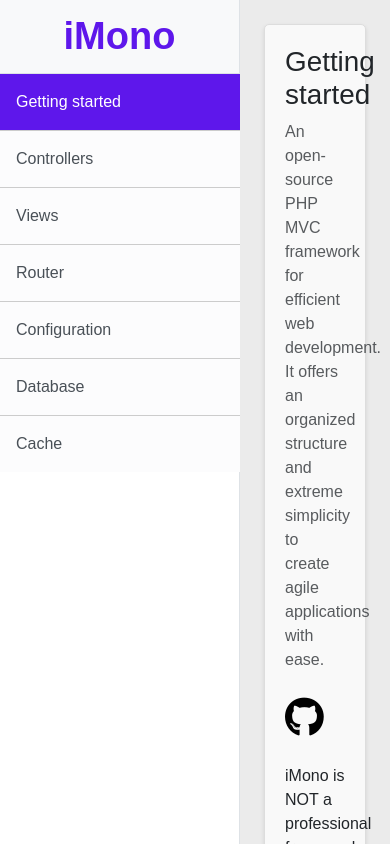
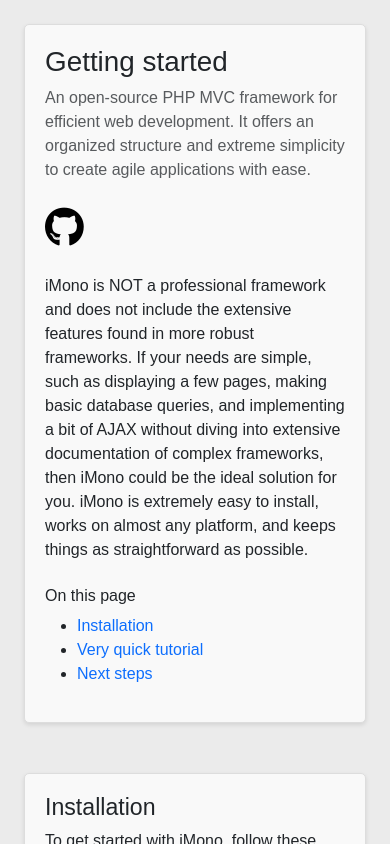
Before and after one commit to FabioAugustoRodrigues/iMono-docs, a Vue app: page / in a window 390 px wide. Shown: the top 844 px of the page. Built offline with nearby package versions, Linux system fonts and the light colour scheme; a web font is replaced by a local one.

Commit message:
hide sidebar on mobile devices

```diff
--- a/src/App.vue
+++ b/src/App.vue
@@ -88,6 +88,31 @@
   margin-left: 0;
 }
 
+@media (max-width: 767px) {
+  #sidebar-wrapper {
+    width: 100%;
+    height: auto;
+    position: relative;
+  }
+
+  #page-content-wrapper {
+    margin-left: 0;
+    width: 100%;
+  }
+
+  #wrapper {
+    flex-direction: column;
+  }
+
+  #sidebar-wrapper {
+    display: none;
+  }
+
+  #sidebar-wrapper.v-show {
+    display: block;
+  }
+}
+
 @media (min-width: 768px) {
   #sidebar-wrapper {
     margin-left: 0;
```
